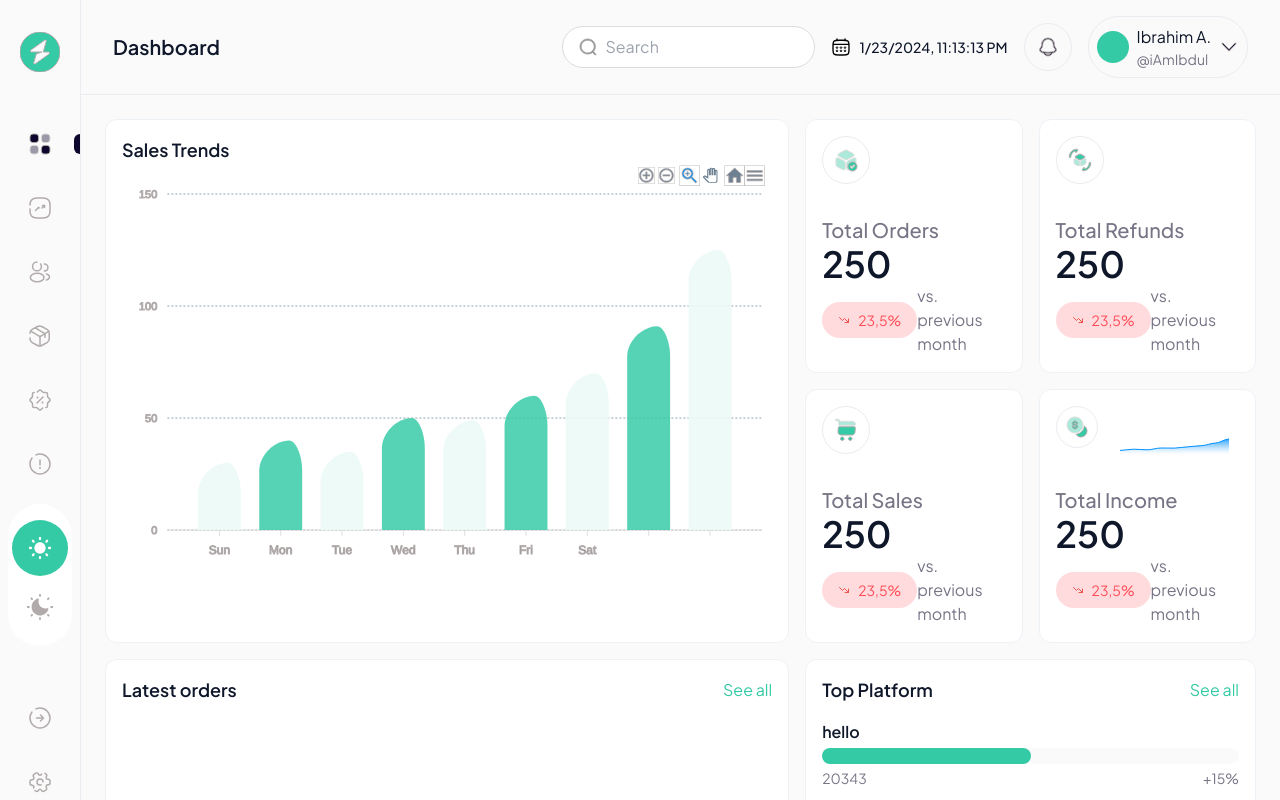
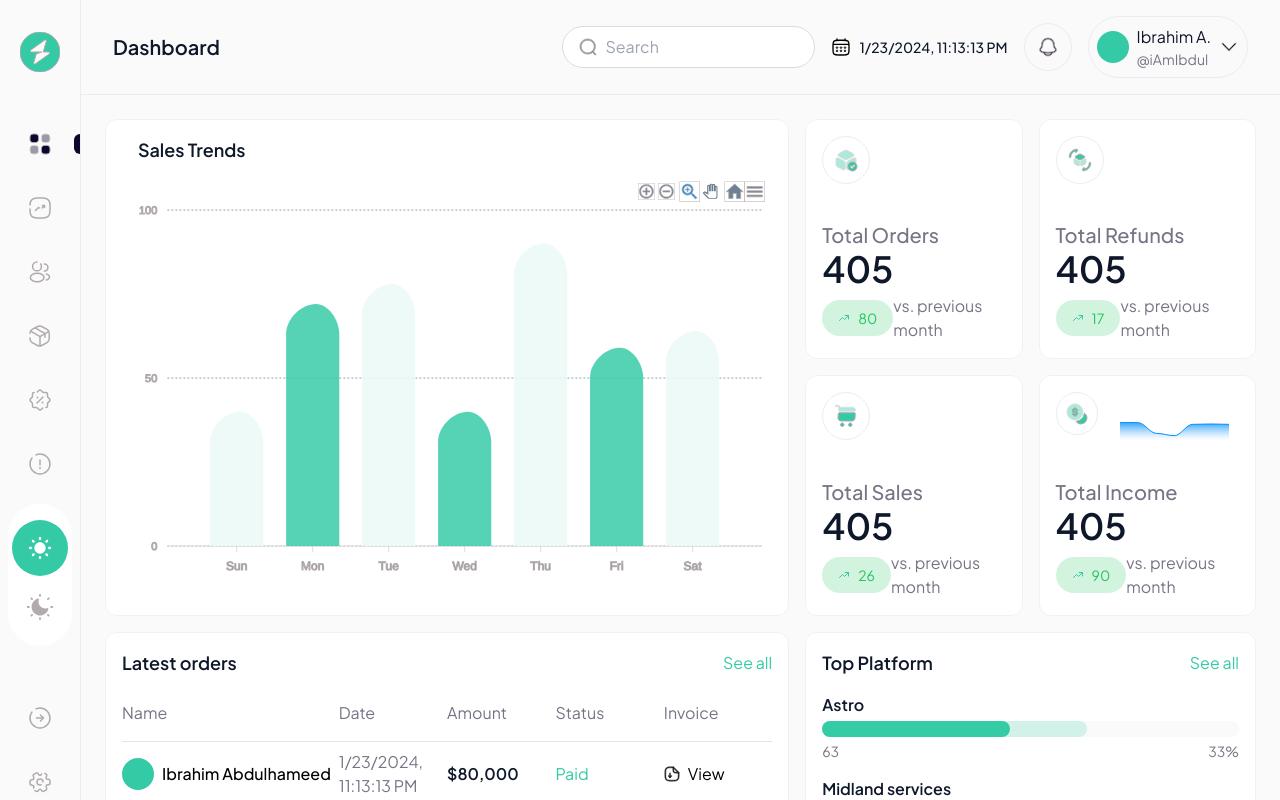
Before and after one commit to ibdul/geegpay-challenge, a SvelteKit app: page / in a window 1280 px wide. Shown: the top 800 px of the page. Built offline with nearby package versions, Linux system fonts and the light colour scheme.

Commit message:
update main page

```diff
--- /dev/null
+++ b/src/components/DifferencePill.svelte
@@ -0,0 +1,17 @@
+<script lang="ts">
+  import Icon from "./Icon.svelte";
+
+  export let difference: number;
+</script>
+
+<div class="flex items-center justify-between">
+  <p
+    class={`${
+      difference > 0 ? "bg-green-500/20 text-green-500" : "bg-red/20 text-red"
+    } text-sm rounded-full px-4 py-2 flex gap-2 items-center`}
+  >
+    <Icon title={difference > 0 ? "chart-arrow-up" : "chart-arrow-down"} />
+    {Math.abs(difference)}
+  </p>
+  <div class="text-mute">vs. previous month</div>
+</div>
--- a/src/components/PlatformMinCard.svelte
+++ b/src/components/PlatformMinCard.svelte
@@ -1,18 +1,29 @@
 <script lang="ts">
   export let title: string;
-  export let price: string;
+  export let data: number[];
+  export let max: number;
   export let color: string = "bg-blue";
+
+  function differentiateData(data: number[]) {
+    if (data.length < 2) return data[data.length - 1];
+    return data[data.length - 1] - data[data.length - 2];
+  }
 </script>
 
 <div class="space-y-1">
   <h3 class="font-semibold">{title}</h3>
   <div class="bg-light-400 dark:bg-dark rounded-full relative h-4">
     <div
-      class={`${color} rounded-full w-[50%] transition-default relative h-4`}
+      class={`${color} rounded-full transition-default absolute h-4`}
+      style={`width:${(100 * (data[data.length - 1] || 0)) / max}%`}
+    ></div>
+    <div
+      class={`${color} opacity-20 rounded-full transition-default absolute h-4`}
+      style={`width:${(100 * (data[data.length - 2] || 0)) / max}%`}
     ></div>
   </div>
   <div class="flex justify-between items-center text-mute text-sm">
-    <p>{price}</p>
-    <p>+15%</p>
+    <p>{data[data.length - 1] || 0}</p>
+    <p>{differentiateData(data)}%</p>
   </div>
 </div>
--- a/src/routes/+page.svelte
+++ b/src/routes/+page.svelte
@@ -1,7 +1,53 @@
-<script lang="ts">
+<script lang="ts" setup>
   import { onMount } from "svelte";
   import PlatformMinCard from "../components/PlatformMinCard.svelte";
   import Icon from "../components/Icon.svelte";
+  import DifferencePill from "../components/DifferencePill.svelte";
+
+  const CHART_MAX = 100;
+  const CHART_MIN = 12;
+
+  function generateRandomNumber() {
+    return Math.floor(Math.random() * (CHART_MAX - CHART_MIN) + CHART_MIN);
+  }
+
+  function generateSeries() {
+    return Array.from({ length: 7 }, () => generateRandomNumber());
+  }
+
+  const top_platform_names =
+    "Nescafe, GTBank, Astro, Midland services, Pst LLC, Milo, MTN, Airtel"
+      .split(", ")
+      .sort(() => 0.5 - Math.random())
+      .slice(0, 4);
+
+  let top_platforms: Record<string, number[]> = {};
+
+  function initiateTopPlatforms() {
+    top_platform_names.map((platform) => {
+      const _top_platforms = top_platforms;
+      _top_platforms[platform] = [generateRandomNumber()];
+      top_platforms = _top_platforms;
+    });
+  }
+
+  initiateTopPlatforms();
+
+  function generateTopPlatformData(platform_name: string) {
+    const _top_platforms = top_platforms;
+    _top_platforms[platform_name].push(generateRandomNumber());
+    top_platforms = _top_platforms;
+  }
+
+  function sum(series: number[]) {
+    if (!series) return generateRandomNumber();
+    return series.reduce((cur, acc) => acc + cur);
+  }
+
+  function differentiateSeries(series: number[][]) {
+    if (series.length < 2) return generateRandomNumber();
+    return sum(series[series.length - 1]) - sum(series[series.length - 2]);
+  }
 
   let trends_options = {
     chart: {
@@ -43,7 +89,7 @@
     series: [
       {
         name: "sales",
-        data: [30, 40, 35, 50, 49, 60, 70, 91, 125],
+        data: generateSeries(),
       },
     ],
     states: {
@@ -77,6 +123,14 @@
   };
   let trends_container: any;
 
+  let orders_series: number[][] = [];
+  function generateOrdersChartSeries() {
+    const generated_series = generateSeries();
+    const _orders_series = orders_series;
+    _orders_series.push(generated_series);
+    orders_series = _orders_series;
+    return generated_series;
+  }
   let orders_options = {
     chart: {
       type: "area",
@@ -113,7 +167,7 @@
     series: [
       {
         name: "sales",
-        data: [30, 40, 35, 50, 49, 60, 70, 91, 125],
+        data: generateSeries(),
       },
     ],
     grid: {
@@ -135,31 +189,33 @@
 
   let orders_container: any;
 
-  let top_platforms = [
-    {
-      name: "hello",
-      price: "20343",
-      color: "bg-primary",
-    },
-    {
-      name: "Hi",
-      price: "40345",
-      color: "bg-blue",
-    },
-  ];
+  let top_platforms_colors = "bg-primary, bg-red".split(", ");
 
   onMount(async () => {
     const ApexCharts = (await import("apexcharts")).default;
-    const chart = new ApexCharts(trends_container, trends_options);
-    chart.render();
+    const _chart = new ApexCharts(trends_container, trends_options);
+    _chart.render();
+    const orders_chart = new ApexCharts(orders_container, orders_options);
+    orders_chart.render();
 
-    new ApexCharts(orders_container, orders_options).render();
+    top_platform_names.map((platform, index) => {
+      generateTopPlatformData(platform);
+    });
+
+    setInterval(() => {
+      _chart.updateSeries([{ data: generateSeries() }]);
+      orders_chart.updateSeries([{ data: generateOrdersChartSeries() }]);
+
+      top_platform_names.map((platform, index) => {
+        generateTopPlatformData(platform);
+      });
+    }, 5000);
   });
 </script>
 
 <div class="p-6 grid grid-cols-5 gap-4">
-  <section class="col-span-3 card">
-    <h2 class="card-title">Sales Trends</h2>
+  <section class="col-span-3 card space-y-4">
+    <h2 class="card-title px-4">Sales Trends</h2>
     <div bind:this={trends_container} />
   </section>
   <section class="col-span-2 grid grid-cols-2 gap-4 grid-rows-2">
@@ -175,39 +231,66 @@
         </div>
         <div>
           <h2 class="text-xl font-medium capitalize text-mute">Total {item}</h2>
-          <p class="card-title text-4xl">250</p>
+          <p class="card-title text-4xl">
+            {sum(orders_series[orders_series.length - 1])}
+          </p>
         </div>
-        <div class="flex items-center justify-between text-red">
-          <p
-            class="bg-red/20 text-sm rounded-full px-4 py-2 flex gap-2 items-center"
-          >
-            <Icon title="chart-arrow-down" />
-            23,5%
-          </p>
-          <div class="text-mute">vs. previous month</div>
-        </div>
+        <DifferencePill difference={differentiateSeries(orders_series)} />
       </div>
     {/each}
   </section>
-  <section class="col-span-3 card">
+  <section class="col-span-3 card space-y-4">
     <div class="flex justify-between items-center">
       <h2 class="card-title">Latest orders</h2>
       <a href="/orders" class="text-primary">See all</a>
     </div>
+    <ul class="divide-y divide-mute/20 space-y-2">
+      <div class="grid grid-cols-6 text-mute py-2">
+        <p class="col-span-2">Name</p>
+        <p>Date</p>
+        <p>Amount</p>
+        <p>Status</p>
+        <p>Invoice</p>
+      </div>
+      {#each Array(5) as item}
+        <li class="grid grid-cols-6 py-2 items-center">
+          <div
+            class="col-span-2 text-black dark:text-light font-medium flex items-center gap-2"
+          >
+            <div class="aspect-square w-8 rounded-full bg-primary"></div>
+            <p>Ibrahim Abdulhameed</p>
+          </div>
+          <p class="text-mute dark:text-light-400/80">
+            {new Date().toLocaleString()}
+          </p>
+          <p class="font-semibold">$80,000</p>
+          <p class="text-primary">Paid</p>
+          <p
+            class="flex gap-2 text-black items-center stroke-black/40 dark:text-light dark:stroke-light/40"
+          >
+            <Icon title="doc-download" /> View
+          </p>
+        </li>
+      {/each}
+    </ul>
   </section>
-  <section class="col-span-2 card space-y-4">
+  <div class="col-span-2">
+    <section class="card space-y-4">
       <div class="flex justify-between items-center">
         <h2 class="card-title">Top Platform</h2>
         <a href="/orders" class="text-primary">See all</a>
       </div>
       <div>
         <ul class="space-y-4">
-        {#each top_platforms as platform}
+          {#each Object.entries(top_platforms) as [platform_name, data], index}
             <li>
               <PlatformMinCard
-              title={platform.name}
-              price={platform.price}
-              color={platform.color}
+                title={platform_name}
+                max={CHART_MAX}
+                {data}
+                color={top_platforms_colors[
+                  index % top_platforms_colors.length
+                ]}
               />
             </li>
           {/each}
@@ -215,6 +298,7 @@
       </div>
     </section>
   </div>
+</div>
 
 <style>
   :global(.apexcharts-tooltip) {
--- a/src/routes/base.css
+++ b/src/routes/base.css
@@ -12,9 +12,22 @@
     @apply border-[#EBECF2] dark:border-[#EBECF2]/10;
   }
   .card {
-    @apply bg-light dark:bg-dark-400 rounded-xl p-4 border border-[#EDF2F7] dark:border-[#EBECF2]/10;
+    @apply bg-light dark:bg-dark-400 rounded-xl p-4 border border-[#EDF2F7] hover:border-dark/10 dark:border-[#EBECF2]/10 relative;
+  }
+  .card::before {
+    @apply content-[""] absolute bg-black inset-[-1px] rounded-xl z-[-1];
   }
   .card-title {
     @apply font-semibold text-lg;
   }
 }
+
+.card::before {
+  mask-image: radial-gradient(#FFF, transparent);
+  mask-position: 10px 10px;
+  transition: mask-position 1s ease-in-out;
+}
+
+.card:hover {
+  mask-position: right 10px bottom 10px;
+}
```
Lines whose indentation alone changed are shown as unchanged.
